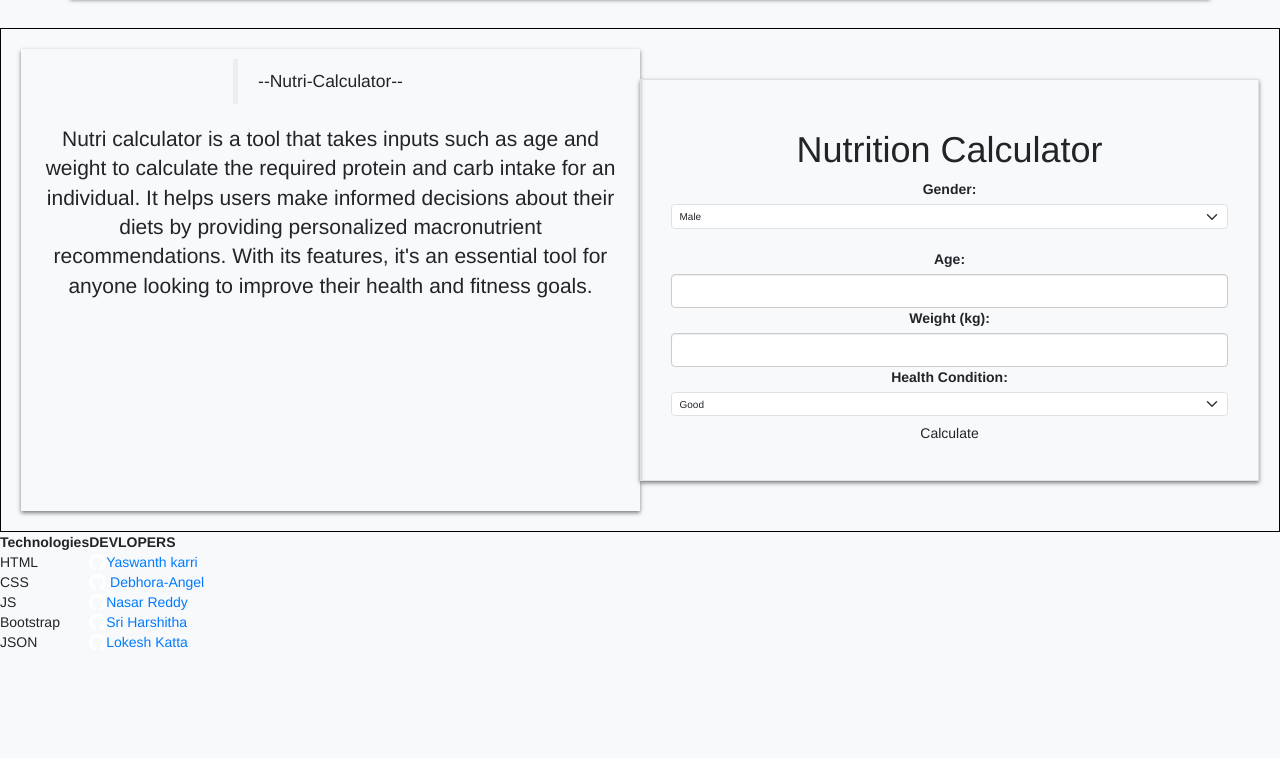
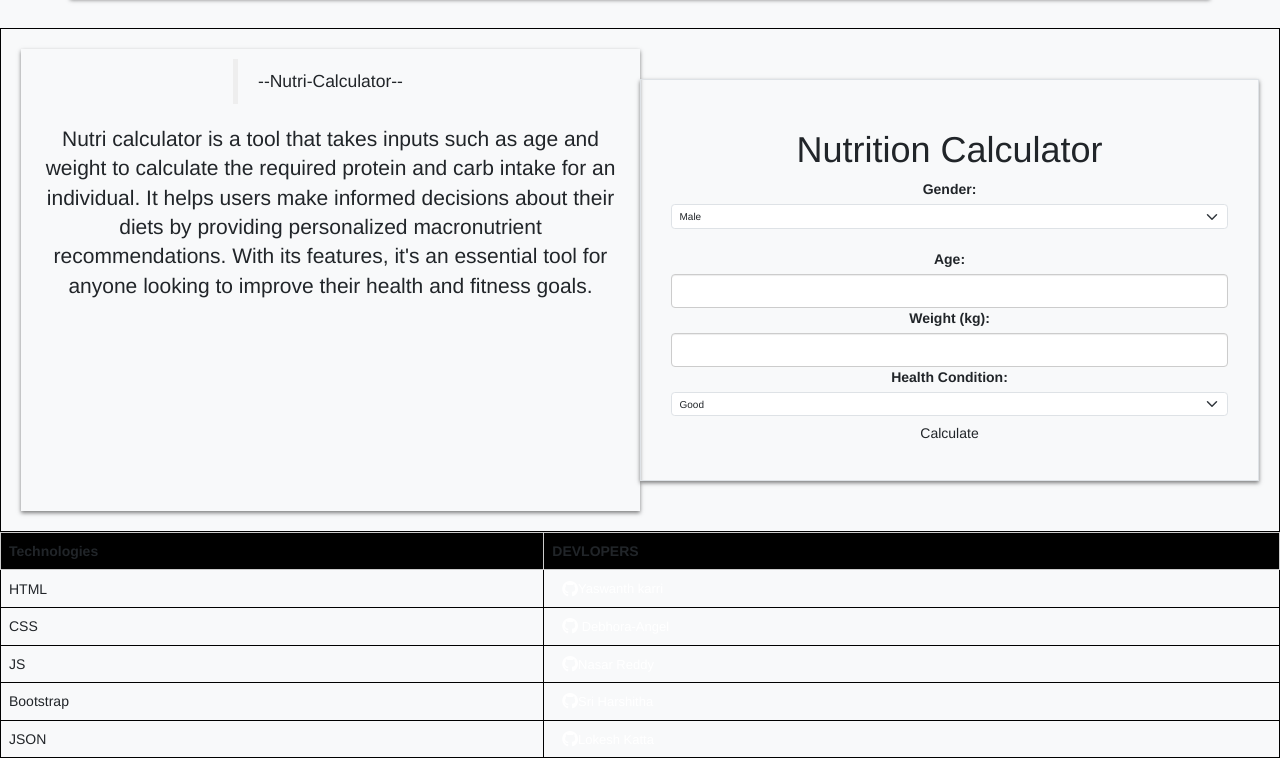
Before and after one commit to yaswanthkarri2004/epics, a plain HTML site: page index.html in a window 1280 px wide. Shown: the part 1100-1858 px from the top of the page. Before the commit the page ends 1752 px from the top, so only its background shows below. Drawn offline with nearby package versions, Linux system fonts and the light colour scheme.

Commit message:
Update style.css

```diff
--- a/style.css
+++ b/style.css
@@ -186,3 +186,47 @@
       #res{
         display: block;
       }
+           }
+
+
+      footer {
+        text-align: center;
+        padding: 3px;
+        background-color: black;
+        color: white;
+      }
+      footer table {
+        justify-content: space-around;
+        padding: 50px;
+      }
+        footer a {
+            font-size: 13px;
+            margin: 10px;
+            color: white;
+            text-decoration: none;
+          }
+      /* Basic table styling */
+table {
+    width: 100%;
+    border-collapse: collapse;
+    border: 1px solid #ccc;
+  }
+
+  /* Styling table headers (th) */
+  th {
+    background-color: #000;
+    font-weight: bold;
+    padding: 8px;
+    border: 1px solid #ccc;
+  }
+
+  /* Styling table cells (td) */
+  td {
+    padding: 8px;
+    border: 1px solid #000;
+  }
+
+  /* Alternate row background color for better readability */
+  /* tr:nth-child(even) {
+    background-color: #f9f9f9;
+  } */
```
